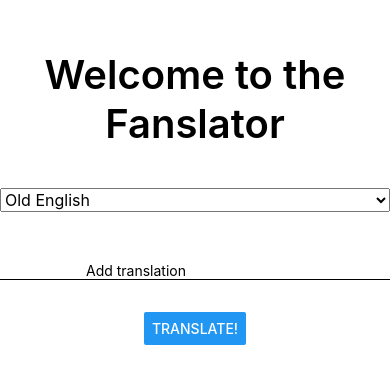
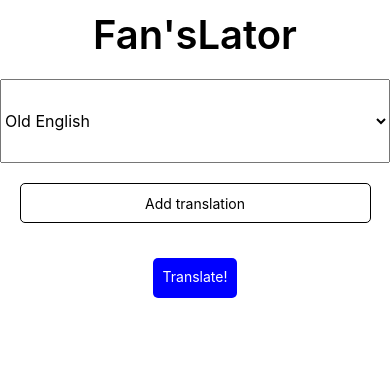
Before and after one commit to ViktM/reactpractice, a React Native app: screen / in a window 390 px wide. Shown: the top 384 px of the page. Built offline with nearby package versions, Linux system fonts and the light colour scheme; what react-native would draw is missing.

Commit message:
Design amendments and refactoring.
Co-authored-by: Jalpa Pujara <jalpa.pujara@sky.uk>

```diff
--- a/languages.json
+++ b/languages.json
@@ -10,15 +10,16 @@
   "ferblatin": "Ferb Latin",
   "chef": "Swedish Chef",
   "dolan": "Dolan",
-  "fudd": "Fudd",
+  "fudd": "Looney Tunes Fudd",
   "sindarin": "Elvish Sindarin",
   "quneya": "Elvish Quenya",
   "oldenglish": "Old English",
   "shakespeare": "Shakespeare English",
-  "us2uk": "US English to UK English",
-  "uk2us": "UK English to US English",
+  "groot": "Guardians of the Galaxy Groot",
+  "doge": "Doggy doge",
   "dothraki": "GOT Dothraki",
   "valyrian": "GOT Valyrian",
+  "navi": "Avatar Navi",
   "vulcan": "Startrek Vulcan",
   "klingon": "Startrek Klingon",
   "piglatin": "Pig Latin",
@@ -27,5 +28,7 @@
   "cheunh": "Star Wars Cheunh",
   "gungan": "Star Wars Gungan",
   "mandalorian": "Star Wars Mandalorian",
-  "huttese": "Star Wars Huttese"
+  "huttese": "Star Wars Huttese",
+  "us2uk": "US English to UK English",
+  "uk2us": "UK English to US English"
 }
--- a/src/Fanslator.js
+++ b/src/Fanslator.js
@@ -1,4 +1,4 @@
-import {StyleSheet, Picker, View} from 'react-native';
+import {StyleSheet, Picker, View, Text} from 'react-native';
 import React, {useState} from 'react';
 import Languages from '../languages.json';
 import TranslatedItem from './TranslatedItem';
@@ -11,53 +11,51 @@ export default function Fanslator() {
     const [response, setResponse] = useState(
         {
             contents: {
-                text: "",
-                translated: "",
-                translation: ""
+                text: '',
+                translated: '',
+                translation: '',
             },
             success: {
-                total: ''
-            }
-        }
+                total: '',
+            },
+        },
     );
 
-    const addTranslationHandler =  textToTranslate => {
+    const addTranslation = textToTranslate => {
         // TODO account for 429 response - limited requests
         const url = 'https://api.funtranslations.com/translate/' + pickedLanguage + '?text=' + textToTranslate;
         const fakeUrl = 'https://timeline.tv/gktest';
         fetch(url)
             .then(response => {
                 if (response.status === 200) {
-                    return response.json()
-                }
-                else {
-                    console.error("Bad response " + response.status)
+                    return response.json();
+                } else {
+                    console.error('Bad response ' + response.status);
                     return false;
                 }
             })
             .then(response => setTranslatedTexts(currentTextToTranslate => [
-                ...currentTextToTranslate, response.contents.translated]))
+                ...currentTextToTranslate, response.contents.translated]));
     };
 
     return (
         <View>
             <View>
-                <Picker
-                    selectedValue={pickedLanguage}
-                    onValueChange={value => setPickedLanguage(value)}
+                <Picker style={styles.picker}
+                        selectedValue={pickedLanguage}
+                        onValueChange={value => setPickedLanguage(value)}
                 >
                     {Object.keys(Languages).map(key => (
                         <Picker.Item label={Languages[key]} value={key} key={key}/>
                     ))}
                 </Picker>
             </View>
-
-            <TranslationInput onTranslation={addTranslationHandler}/>
+            <TranslationInput onTranslation={addTranslation}/>
 
             <View style={styles.sectionContainer}>
                 {translatedTexts.map((translation) =>
-                        <TranslatedItem key={translation + Math.random().toString()} title={translation}/>
-                    )}
+                    <TranslatedItem key={translation + Math.random().toString()} translated={translation}/>,
+                )}
             </View>
         </View>
     );
@@ -65,11 +63,13 @@ export default function Fanslator() {
 
 const styles = StyleSheet.create({
     sectionContainer: {
-        marginTop: 32,
-        paddingHorizontal: 24,
         flexDirection: 'column-reverse',
         justifyContent: 'space-between',
+        marginTop: 20,
         alignItems: 'center',
-
+    },
+    picker: {
+        paddingTop: 30,
+        paddingBottom: 30,
     },
 });
--- a/src/FunHeader.js
+++ b/src/FunHeader.js
@@ -8,14 +8,14 @@ export default function FunHeader() {
             accessibilityRole={'image'}
             style={styles.background}
             >
-            <Text style={styles.text}>Welcome to the Fanslator</Text>
+            <Text style={styles.text}>Fan'sLator</Text>
         </ImageBackground>
     );
 }
 const styles = StyleSheet.create({
     background: {
-        paddingBottom: 40,
-        paddingTop: 50,
+        paddingBottom: 20,
+        paddingTop: 10 ,
         paddingHorizontal: 32,
         backgroundColor: Colors.lighter,
     },
--- a/src/TranslatedItem.js
+++ b/src/TranslatedItem.js
@@ -3,18 +3,19 @@ import {StyleSheet, Text, View} from 'react-native';
 
 const TranslatedItem = props => {
   return <View  style={styles.textOut}>
-      <Text>{props.title}</Text>
+      <Text>{props.translated}</Text>
   </View>
 };
 const styles = StyleSheet.create({
     textOut: {
-        padding: 5,
-        backgroundColor: '#ccc',
-        borderBottomColor: 'black',
-        borderWidth: 1,
-        marginVertical: 10,
-        width: '60%',
-
+        backgroundColor: '#fff',
+        borderWidth: .5,
+        borderColor: '#000',
+        height: 40,
+        borderRadius: 5 ,
+        width: '90%',
+        marginVertical: 5,
+        alignItems: 'center',
     }
 });
 export default TranslatedItem;
--- a/src/TranslationInput.js
+++ b/src/TranslationInput.js
@@ -1,5 +1,5 @@
 import React, {useState} from 'react';
-import {Button, StyleSheet, TextInput, View} from 'react-native';
+import {Button, StyleSheet, TextInput, Text, TouchableOpacity, View} from 'react-native';
 import {Colors} from 'react-native/Libraries/NewAppScreen';
 
 const TranslationInput = props => {
@@ -9,7 +9,7 @@ const TranslationInput = props => {
         setTextToTranslate(enteredText);
     };
 
-    return(
+    return (
         <View>
             <View style={styles.sectionContainer}>
                 <TextInput
@@ -21,12 +21,17 @@ const TranslationInput = props => {
             </View>
             <View style={styles.sectionContainer2}>
 
-        <Button title="Translate!" onPress={props.onTranslation.bind(this, textToTranslate)}/>
+                <TouchableOpacity
+                    style = {styles.translateButton}
+                    onPress = {props.onTranslation.bind(this, textToTranslate)}
+                >
+                    <Text style = {styles.translateButtonText}>Translate!</Text>
+                </TouchableOpacity>
             </View>
         </View>
 
-    )
-}
+    );
+};
 
 export default TranslationInput;
 
@@ -35,15 +40,33 @@ const styles = StyleSheet.create({
         backgroundColor: Colors.lighter,
     },
     sectionContainer: {
-        marginTop: 50,
-        justifyContent: 'space-between',
+        marginTop: 20,
         alignItems: 'center',
-        borderBottomWidth: 1,
     },
     sectionContainer2: {
-        marginTop: 32,
-        paddingHorizontal: 24,
-        justifyContent: 'space-between',
+        marginTop: 20,
         alignItems: 'center',
-    }
+    },
+    translateButton: {
+        alignItems: 'center',
+        textAlign: 'center',
+        backgroundColor: 'blue',
+        padding: 10,
+        margin: 15,
+        borderRadius: 5 ,
+        height: 40,
+    },
+    translateButtonText:{
+        color: 'white'
+    },
+    textIn: {
+        flexDirection: 'row',
+        backgroundColor: '#fff',
+        borderWidth: .5,
+        borderColor: '#000',
+        height: 40,
+        borderRadius: 5 ,
+        width: '90%',
+        textAlign: 'center'
+    },
 });
```
Also changed, not shown: src/LanguagePicker.js (deleted, +0 -7 lines). Lines whose indentation alone changed are shown as unchanged.
